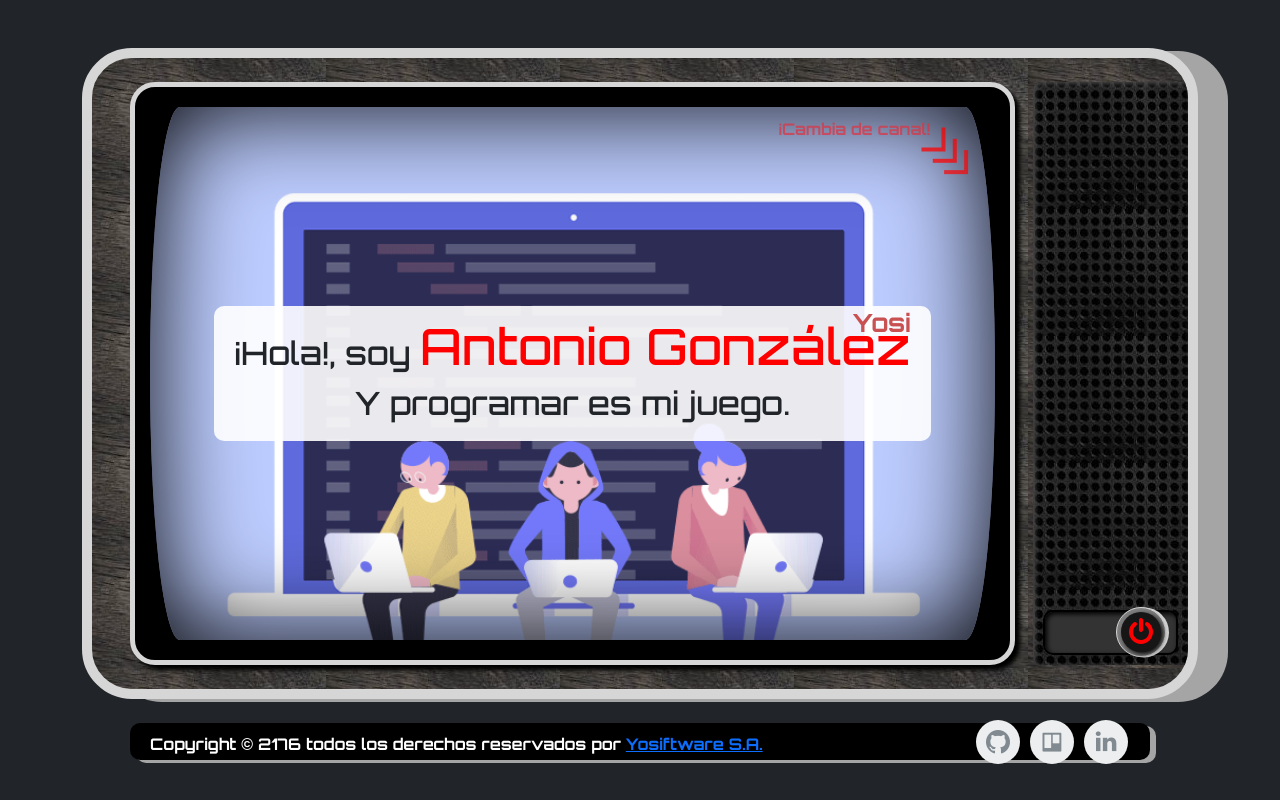
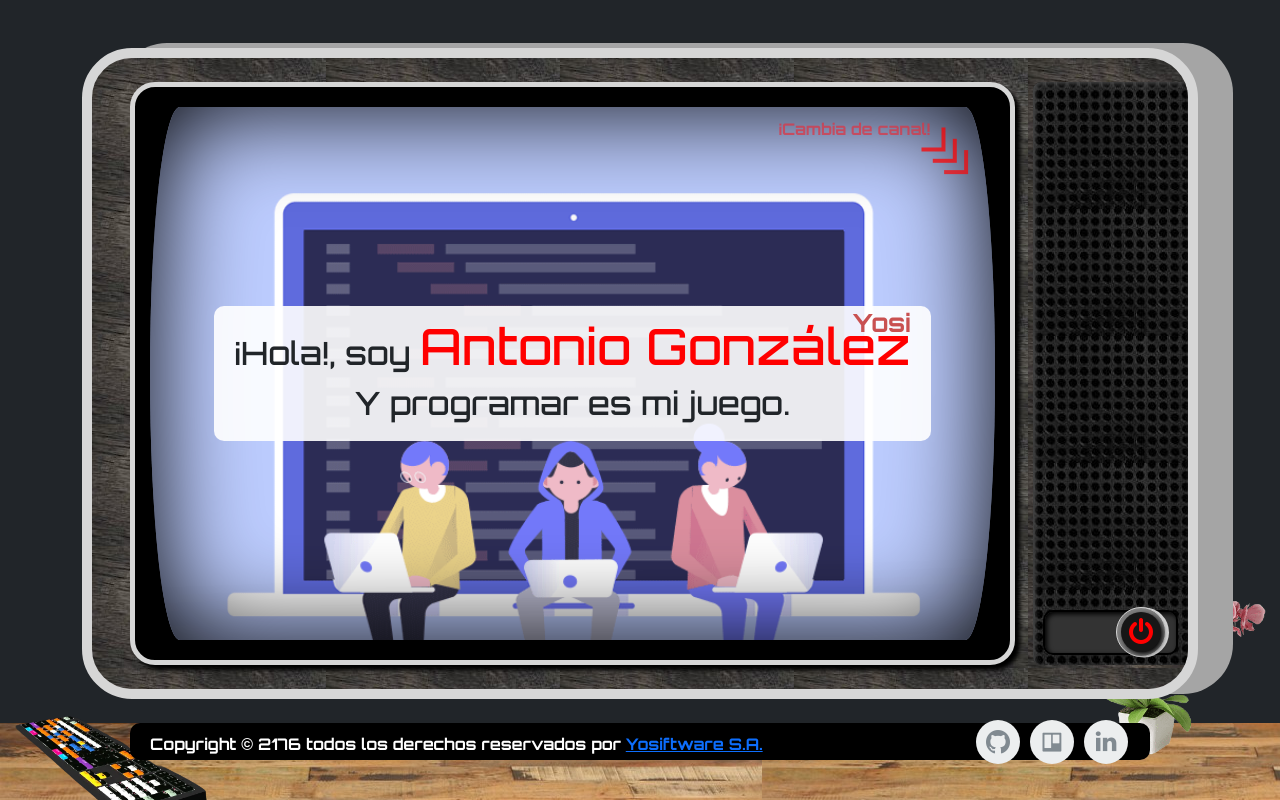
Before and after one commit to yosi90/portfolio, a plain HTML site: page index.html in a window 1280 px wide. Drawn offline with Linux system fonts and the light colour scheme.

Commit message:
Inicio rc4

```diff
--- a/css/main.sass
+++ b/css/main.sass
@@ -18,6 +18,30 @@ body
 
     height: 100vh
 
+    #mesa
+        position: fixed
+        left: 0
+        right: 0
+        bottom: 0
+
+        height: 6vw
+
+        background-image: url(../media/img/mesa.jpg)
+
+        #teclado
+            position: absolute
+            top: -10%
+            left: 15px
+
+            width: 15vw
+
+        #jarron
+            position: absolute
+            top: -250%
+            right: 5px
+
+            width: 15vw
+
 #cuerpo
     display: grid
     grid-template: 1fr / 1fr 155px
@@ -29,7 +53,7 @@ body
 
     border-radius: 50px
     border: 10px solid rgb(214, 214, 214)
-    box-shadow: 30px 3px 0 rgb(165, 165, 165)
+    box-shadow: 35px -5px 0 rgb(165, 165, 165)
     background-image: url(../media/img/ebano.jpg)
 
     overflow: hidden
@@ -259,7 +283,8 @@ body
     width: 100%
 
     border-radius: 10px
-    box-shadow: 6px 3px 0 rgb(165, 165, 165)
+
+    z-index: 1
 
     p
         font-weight: bolder
--- a/index.html
+++ b/index.html
@@ -15,6 +15,10 @@
 </head>
 
 <body class="container bg-dark py-5">
+    <div id="mesa">
+        <img id="teclado" src="media/img/teclado.png" alt="">
+        <img id="jarron" src="media/img/jarrón.png" alt="">
+    </div>
     <div id="cuerpo" class="row bg-dark pe-0 py-4 mb-2">
         <div id="pantalla" class="overflow-hidden">
             <div id="inicio" class="canal actual">
```
Also changed, not shown: css/main.css, media/img/jarrón.png (added), media/img/mesa.jpg (added), media/img/ruido.jpg (deleted), media/img/teclado.png (added), 1 other file.
